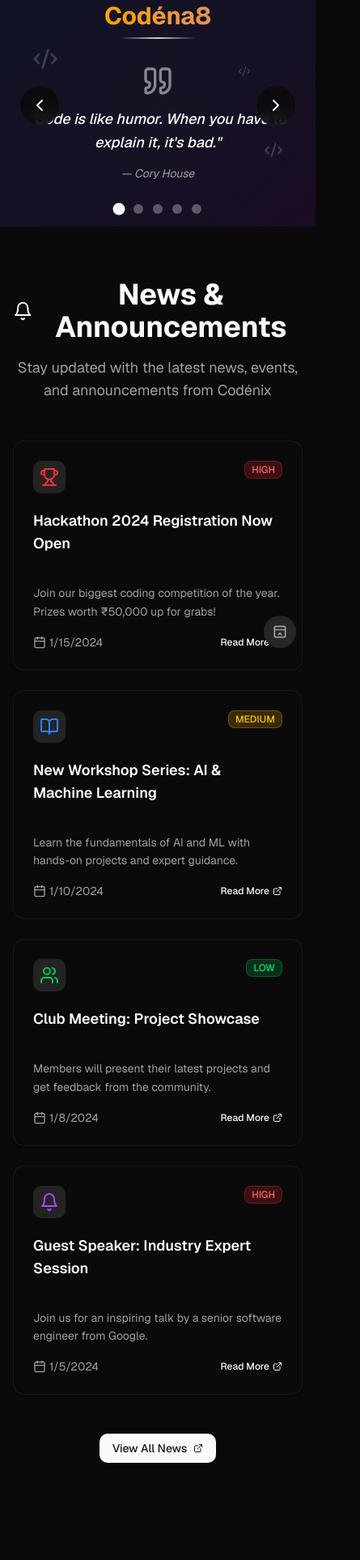
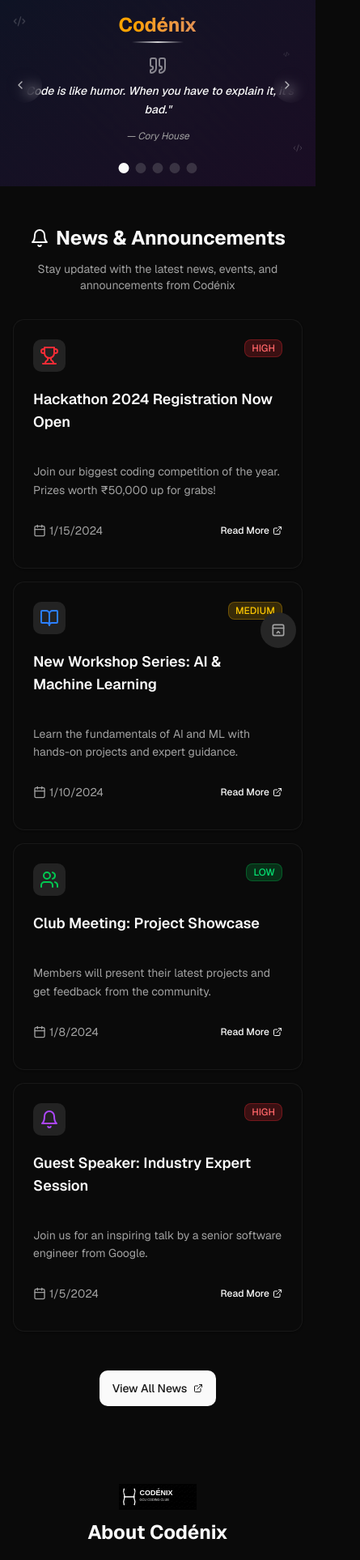
Before and after one commit to Jack00527/codenix, a Next.js app: page / in a window 390 px wide. Shown: the part 20-1946 px from the top of the page at 81% size, 445 px wide, since content can reach past the window. Built offline with nearby package versions, Linux system fonts and the light colour scheme.

Commit message:
fixing of responsiveness for mobile

```diff
--- a/app/globals.css
+++ b/app/globals.css
@@ -126,6 +126,32 @@
   }
   body {
     @apply bg-background text-foreground;
+  }
+
+  /* Performance optimizations */
+  * {
+    -webkit-font-smoothing: antialiased;
+    -moz-osx-font-smoothing: grayscale;
+  }
+
+  /* Optimize animations for better performance */
+  .animate-gradient-x,
+  .animate-blur-in,
+  .animate-blur-out,
+  .animate-fade-in,
+  .animate-glow {
+    will-change: transform, opacity;
+  }
+
+  /* Reduce motion for users who prefer it */
+  @media (prefers-reduced-motion: reduce) {
+    *,
+    *::before,
+    *::after {
+      animation-duration: 0.01ms !important;
+      animation-iteration-count: 1 !important;
+      transition-duration: 0.01ms !important;
+    }
   }
 }
 
@@ -282,4 +308,38 @@
   .animate-glow {
     animation: glow 2s ease-in-out infinite;
   }
+
+  /* Mobile-first responsive utilities */
+  .mobile-padding {
+    @apply px-4 sm:px-6 lg:px-8;
+  }
+
+  .mobile-text {
+    @apply text-sm sm:text-base md:text-lg;
+  }
+
+  .mobile-heading {
+    @apply text-2xl sm:text-3xl md:text-4xl;
+  }
+
+  /* Optimize images and media */
+  img {
+    max-width: 100%;
+    height: auto;
+  }
+
+  /* Improve touch targets for mobile */
+  button,
+  [role="button"],
+  input[type="submit"],
+  input[type="button"] {
+    min-height: 44px;
+    min-width: 44px;
+  }
+
+  /* Better focus states for accessibility */
+  *:focus-visible {
+    outline: 2px solid var(--primary);
+    outline-offset: 2px;
+  }
 }
--- a/components/banner-carousel.tsx
+++ b/components/banner-carousel.tsx
@@ -46,7 +46,6 @@ const bannerData = [
 export default function BannerCarousel() {
   const [currentIndex, setCurrentIndex] = useState(0)
   const [isAutoPlaying, setIsAutoPlaying] = useState(true)
-  const [scrambledCodenix, setScrambledCodenix] = useState("Codénix")
 
   useEffect(() => {
     if (!isAutoPlaying) return
@@ -59,34 +58,6 @@ export default function BannerCarousel() {
 
     return () => clearInterval(interval)
   }, [isAutoPlaying])
-
-  // Simple text animation effect
-  useEffect(() => {
-    const chars = "ABCDEFGHIJKLMNOPQRSTUVWXYZabcdefghijklmnopqrstuvwxyz0123456789"
-    let iteration = 0
-    const targetText = "Codénix"
-
-    const animateText = () => {
-      setScrambledCodenix(
-        targetText
-          .split("")
-          .map((_, index) => {
-            if (index < iteration) {
-              return targetText[index]
-            }
-            return chars[Math.floor(Math.random() * chars.length)]
-          })
-          .join("")
-      )
-
-      if (iteration < targetText.length) {
-        iteration += 1 / 3
-        setTimeout(animateText, 100)
-      }
-    }
-
-    animateText()
-  }, [])
 
   const nextSlide = () => {
     setCurrentIndex((prevIndex) =>
@@ -103,7 +74,7 @@ export default function BannerCarousel() {
   const currentItem = bannerData[currentIndex]
 
   return (
-    <section className="relative h-[300px] md:h-[350px] overflow-hidden">
+    <section className="relative h-[250px] sm:h-[300px] md:h-[350px] overflow-hidden">
       {/* Background Pattern */}
       <div className="absolute inset-0 opacity-10">
         <div className="absolute inset-0 bg-[radial-gradient(circle_at_50%_50%,rgba(212,175,55,0.1),transparent_50%)]" />
@@ -115,43 +86,43 @@ export default function BannerCarousel() {
 
       {/* Main Content */}
       <div className="relative z-10 h-full flex items-center justify-center">
-        <div className="text-center space-y-8 max-w-6xl mx-auto px-4">
-          {/* Reactive Codénix Visual */}
-          <div className="space-y-2">
-            <h1 className="text-3xl md:text-5xl font-bold">
+        <div className="text-center space-y-4 sm:space-y-6 md:space-y-8 max-w-6xl mx-auto px-4">
+          {/* Codénix Visual */}
+          <div className="space-y-1 sm:space-y-2">
+            <h1 className="text-2xl sm:text-3xl md:text-5xl font-bold">
               <span className="text-gradient-gold animate-gradient-x">
-                {scrambledCodenix}
+                Codénix
               </span>
             </h1>
-            <div className="w-24 h-0.5 bg-gradient-to-r from-transparent via-primary to-transparent mx-auto animate-pulse" />
+            <div className="w-16 sm:w-24 h-0.5 bg-gradient-to-r from-transparent via-primary to-transparent mx-auto animate-pulse" />
           </div>
 
           {/* Dynamic Content */}
-          <div className="min-h-[80px] flex items-center justify-center pb-8">
+          <div className="min-h-[60px] sm:min-h-[80px] flex items-center justify-center pb-4 sm:pb-6 md:pb-8">
             {currentItem.type === "quote" ? (
-              <div className="space-y-3 max-w-4xl">
-                <Quote className="h-10 w-10 text-primary/50 mx-auto" />
-                <blockquote className="text-lg md:text-xl font-medium text-foreground italic leading-relaxed">
+              <div className="space-y-2 sm:space-y-3 max-w-4xl">
+                <Quote className="h-6 w-6 sm:h-8 sm:w-8 md:h-10 md:w-10 text-primary/50 mx-auto" />
+                <blockquote className="text-sm sm:text-base md:text-lg lg:text-xl font-medium text-foreground italic leading-relaxed px-2">
                   "{currentItem.content}"
                 </blockquote>
-                <cite className="text-sm text-muted-foreground">— {currentItem.author}</cite>
+                <cite className="text-xs sm:text-sm text-muted-foreground">— {currentItem.author}</cite>
               </div>
             ) : (
-              <div className="space-y-3 max-w-4xl pb-4">
-                <div className="flex items-center justify-center space-x-2 mb-2">
-                  <Calendar className="h-5 w-5 text-primary" />
-                  <span className="text-sm text-muted-foreground">Upcoming Event</span>
+              <div className="space-y-2 sm:space-y-3 max-w-4xl pb-2 sm:pb-4">
+                <div className="flex items-center justify-center space-x-2 mb-1 sm:mb-2">
+                  <Calendar className="h-4 w-4 sm:h-5 sm:w-5 text-primary" />
+                  <span className="text-xs sm:text-sm text-muted-foreground">Upcoming Event</span>
                 </div>
-                <h2 className="text-2xl md:text-3xl font-bold text-foreground">
+                <h2 className="text-lg sm:text-xl md:text-2xl lg:text-3xl font-bold text-foreground">
                   {currentItem.title}
                 </h2>
-                <p className="text-base md:text-lg text-primary font-semibold">
+                <p className="text-sm sm:text-base md:text-lg text-primary font-semibold">
                   {currentItem.subtitle}
                 </p>
-                <p className="text-sm text-muted-foreground max-w-2xl mx-auto">
+                <p className="text-xs sm:text-sm text-muted-foreground max-w-2xl mx-auto px-2">
                   {currentItem.description}
                 </p>
-                <button className="px-6 py-2 bg-primary text-primary-foreground rounded-lg hover:bg-primary/90 transition-all duration-300 font-semibold text-sm">
+                <button className="px-4 sm:px-6 py-1.5 sm:py-2 bg-primary text-primary-foreground rounded-lg hover:bg-primary/90 transition-all duration-300 font-semibold text-xs sm:text-sm">
                   Learn More
                 </button>
               </div>
@@ -165,46 +136,47 @@ export default function BannerCarousel() {
         onClick={prevSlide}
         onMouseEnter={() => setIsAutoPlaying(false)}
         onMouseLeave={() => setIsAutoPlaying(true)}
-        className="absolute left-6 top-1/2 -translate-y-1/2 p-3 rounded-full bg-background/80 backdrop-blur-sm border border-border/50 hover:bg-accent transition-all duration-200 z-20"
+        className="absolute left-2 md:left-6 top-1/2 -translate-y-1/2 p-2 md:p-3 rounded-full bg-transparent hover:bg-background/20 backdrop-blur-sm border border-transparent hover:border-border/30 transition-all duration-200 z-20"
       >
-        <ChevronLeft className="h-6 w-6" />
+        <ChevronLeft className="h-4 w-4 md:h-6 md:w-6 text-foreground/70 hover:text-foreground" />
       </button>
 
       <button
         onClick={nextSlide}
         onMouseEnter={() => setIsAutoPlaying(false)}
         onMouseLeave={() => setIsAutoPlaying(true)}
-        className="absolute right-6 top-1/2 -translate-y-1/2 p-3 rounded-full bg-background/80 backdrop-blur-sm border border-border/50 hover:bg-accent transition-all duration-200 z-20"
+        className="absolute right-2 md:right-6 top-1/2 -translate-y-1/2 p-2 md:p-3 rounded-full bg-transparent hover:bg-background/20 backdrop-blur-sm border border-transparent hover:border-border/30 transition-all duration-200 z-20"
       >
-        <ChevronRight className="h-6 w-6" />
+        <ChevronRight className="h-4 w-4 md:h-6 md:w-6 text-foreground/70 hover:text-foreground" />
       </button>
 
       {/* Dots Indicator */}
-      <div className="absolute bottom-4 left-1/2 -translate-x-1/2 flex space-x-3 z-20">
+      <div className="absolute bottom-4 left-1/2 -translate-x-1/2 flex space-x-2 z-20">
         {bannerData.map((_, index) => (
           <button
             key={index}
             onClick={() => setCurrentIndex(index)}
             onMouseEnter={() => setIsAutoPlaying(false)}
             onMouseLeave={() => setIsAutoPlaying(true)}
-            className={`w-3 h-3 rounded-full transition-all duration-300 ${
+            className={`rounded-full transition-all duration-300 ${
               index === currentIndex
-                ? "bg-primary scale-125"
-                : "bg-muted-foreground/50 hover:bg-muted-foreground"
+                ? "bg-primary opacity-100"
+                : "bg-muted-foreground/25 hover:opacity-50"
             }`}
+            style={{ width: '13px', height: '13px', minWidth: 'unset', minHeight: 'unset' }}
           />
         ))}
       </div>
 
       {/* Floating Code Elements */}
-      <div className="absolute top-20 left-10 opacity-20 animate-bounce">
-        <Code2 className="h-8 w-8 text-primary" />
+      <div className="absolute top-10 sm:top-20 left-4 sm:left-10 opacity-20 animate-bounce">
+        <Code2 className="h-4 w-4 sm:h-6 sm:w-6 md:h-8 md:w-8 text-primary" />
       </div>
-      <div className="absolute bottom-20 right-10 opacity-20 animate-bounce" style={{ animationDelay: "1s" }}>
-        <Code2 className="h-6 w-6 text-primary" />
+      <div className="absolute bottom-10 sm:bottom-20 right-4 sm:right-10 opacity-20 animate-bounce" style={{ animationDelay: "1s" }}>
+        <Code2 className="h-3 w-3 sm:h-4 sm:w-4 md:h-6 md:w-6 text-primary" />
       </div>
-      <div className="absolute top-1/3 right-20 opacity-20 animate-bounce" style={{ animationDelay: "2s" }}>
-        <Code2 className="h-4 w-4 text-primary" />
+      <div className="absolute top-1/3 right-8 sm:right-20 opacity-20 animate-bounce" style={{ animationDelay: "2s" }}>
+        <Code2 className="h-2 w-2 sm:h-3 sm:w-3 md:h-4 md:w-4 text-primary" />
       </div>
     </section>
   )
--- a/components/club-information.tsx
+++ b/components/club-information.tsx
@@ -44,12 +44,12 @@ const mission = [
 
 export default function ClubInformation() {
   return (
-    <section className="py-16 px-4 sm:px-6 lg:px-8 bg-card/30">
+    <section className="py-12 sm:py-16 px-4 sm:px-6 lg:px-8 bg-card/30">
       <div className="max-w-7xl mx-auto">
         {/* Header */}
-        <div className="text-center mb-16">
-          <div className="flex flex-col items-center space-y-4 mb-6">
-            <div className="relative w-32 h-10">
+        <div className="text-center mb-12 sm:mb-16">
+          <div className="flex flex-col items-center space-y-3 sm:space-y-4 mb-4 sm:mb-6">
+            <div className="relative w-24 h-8 sm:w-32 sm:h-10">
               <Image
                 src="/codenix-logo.svg"
                 alt="CODÉNIX Logo"
@@ -57,45 +57,45 @@ export default function ClubInformation() {
                 className="object-contain"
               />
             </div>
-            <h2 className="text-4xl font-bold text-foreground">About Codénix</h2>
+            <h2 className="text-2xl sm:text-3xl md:text-4xl font-bold text-foreground">About Codénix</h2>
           </div>
-          <p className="text-lg text-muted-foreground max-w-3xl mx-auto">
+          <p className="text-sm sm:text-base md:text-lg text-muted-foreground max-w-3xl mx-auto px-4">
             Girijananda Chowdhury University's premier coding club, dedicated to nurturing the next generation of software developers and tech innovators.
           </p>
         </div>
 
         {/* Stats */}
-        <div className="grid grid-cols-2 md:grid-cols-4 gap-6 mb-16">
+        <div className="grid grid-cols-2 md:grid-cols-4 gap-4 sm:gap-6 mb-12 sm:mb-16">
           {stats.map((stat, index) => (
             <Card key={index} className="text-center group hover:shadow-lg transition-all duration-300">
-              <CardContent className="pt-6">
-                <div className="text-4xl text-primary/70 group-hover:scale-110 transition-transform duration-300 mb-2">
-                  <stat.icon className="h-10 w-10 mx-auto" />
+              <CardContent className="pt-4 sm:pt-6">
+                <div className="text-3xl sm:text-4xl text-primary/70 group-hover:scale-110 transition-transform duration-300 mb-2">
+                  <stat.icon className="h-8 w-8 sm:h-10 sm:w-10 mx-auto" />
                 </div>
-                <div className="text-3xl font-bold text-foreground mb-1">{stat.value}</div>
-                <div className="text-sm text-muted-foreground">{stat.label}</div>
+                <div className="text-2xl sm:text-3xl font-bold text-foreground mb-1">{stat.value}</div>
+                <div className="text-xs sm:text-sm text-muted-foreground">{stat.label}</div>
               </CardContent>
             </Card>
           ))}
         </div>
 
         {/* Features Grid */}
-        <div className="grid md:grid-cols-2 lg:grid-cols-4 gap-6 mb-16">
+        <div className="grid grid-cols-1 sm:grid-cols-2 lg:grid-cols-4 gap-4 sm:gap-6 mb-12 sm:mb-16">
           {features.map((feature, index) => (
             <Card
               key={index}
-              className="rounded-xl p-6 space-y-4 group hover:shadow-lg transition-all duration-300"
+              className="rounded-xl p-4 sm:p-6 space-y-3 sm:space-y-4 group hover:shadow-lg transition-all duration-300"
               style={{
                 background: "rgba(18, 18, 18, 0.7)",
                 backdropFilter: "blur(10px)",
                 border: "1px solid rgba(212, 175, 55, 0.1)",
               }}
             >
-              <div className="text-4xl text-primary/70 group-hover:scale-110 transition-transform duration-300">
-                <feature.icon size={40} />
+              <div className="text-3xl sm:text-4xl text-primary/70 group-hover:scale-110 transition-transform duration-300">
+                <feature.icon size={32} className="sm:w-10 sm:h-10" />
               </div>
-              <h3 className="text-xl font-semibold text-foreground">{feature.title}</h3>
-              <p className="text-muted-foreground text-sm leading-relaxed">{feature.description}</p>
+              <h3 className="text-lg sm:text-xl font-semibold text-foreground">{feature.title}</h3>
+              <p className="text-muted-foreground text-xs sm:text-sm leading-relaxed">{feature.description}</p>
             </Card>
           ))}
         </div>
--- a/components/news-announcements.tsx
+++ b/components/news-announcements.tsx
@@ -3,6 +3,7 @@
 import { Calendar, ExternalLink, Bell, Trophy, BookOpen, Users } from "lucide-react"
 import { Card, CardContent, CardHeader, CardTitle } from "@/components/ui/card"
 import { Badge } from "@/components/ui/badge"
+import { useRouter } from "next/navigation"
 
 const newsData = [
   {
@@ -57,20 +58,26 @@ const getPriorityColor = (priority: string) => {
 }
 
 export default function NewsAnnouncements() {
+  const router = useRouter()
+
+  const handleViewAllNews = () => {
+    router.push('/blog')
+  }
+
   return (
-    <section className="py-16 px-4 sm:px-6 lg:px-8">
+    <section className="py-12 sm:py-16 px-4 sm:px-6 lg:px-8">
       <div className="max-w-7xl mx-auto">
-        <div className="text-center mb-12">
-          <div className="flex items-center justify-center space-x-2 mb-4">
-            <Bell className="h-8 w-8 text-primary" />
-            <h2 className="text-4xl font-bold text-foreground">News & Announcements</h2>
+        <div className="text-center mb-8 sm:mb-12">
+          <div className="flex items-center justify-center space-x-2 mb-3 sm:mb-4">
+            <Bell className="h-6 w-6 sm:h-8 sm:w-8 text-primary" />
+            <h2 className="text-2xl sm:text-3xl md:text-4xl font-bold text-foreground">News & Announcements</h2>
           </div>
-          <p className="text-lg text-muted-foreground max-w-2xl mx-auto">
+          <p className="text-sm sm:text-base md:text-lg text-muted-foreground max-w-2xl mx-auto px-4">
             Stay updated with the latest news, events, and announcements from Codénix
           </p>
         </div>
 
-        <div className="grid md:grid-cols-2 lg:grid-cols-4 gap-6">
+        <div className="grid grid-cols-1 sm:grid-cols-2 lg:grid-cols-4 gap-4 sm:gap-6">
           {newsData.map((item) => (
             <Card
               key={item.id}
@@ -112,7 +119,10 @@ export default function NewsAnnouncements() {
         </div>
 
         <div className="text-center mt-12">
-          <button className="inline-flex items-center space-x-2 px-4 py-2 sm:px-6 sm:py-3 bg-primary text-primary-foreground rounded-lg hover:bg-primary/90 transition-colors duration-200 font-medium text-sm sm:text-base">
+          <button
+            onClick={handleViewAllNews}
+            className="inline-flex items-center space-x-2 px-4 py-2 sm:px-6 sm:py-3 bg-primary text-primary-foreground rounded-lg hover:bg-primary/90 transition-colors duration-200 font-medium text-sm sm:text-base"
+          >
             <span>View All News</span>
             <ExternalLink className="h-3 w-3 sm:h-4 sm:w-4" />
           </button>
--- a/components/social-feed.tsx
+++ b/components/social-feed.tsx
@@ -86,7 +86,7 @@ export default function SocialFeed() {
           </p>
 
           {/* Social Links */}
-          <div className="flex justify-center space-x-6">
+          <div className="grid grid-cols-2 gap-4 max-w-md mx-auto sm:flex sm:justify-center sm:space-x-6 sm:max-w-none">
             {socialLinks.map((social) => (
               <a
                 key={social.platform}
@@ -172,7 +172,7 @@ export default function SocialFeed() {
               <p className="text-muted-foreground max-w-md">
                 Get real-time updates, behind-the-scenes content, and connect with our community
               </p>
-              <div className="flex justify-center space-x-4">
+              <div className="grid grid-cols-2 gap-4 justify-center max-w-md mx-auto sm:flex sm:space-x-4 sm:max-w-none">
                 {socialLinks.map((social) => (
                   <a
                     key={social.platform}
```
Also changed, not shown: components/blog-highlights.tsx (+17 -8 lines), components/blog-modal.tsx (+4 -4 lines), components/hero-section.tsx (+22 -5 lines), components/project-gallery.tsx (+17 -17 lines), components/testimonials.tsx (+16 -16 lines), public/codenix-logo.svg, public/gcu-university-logo.svg.
